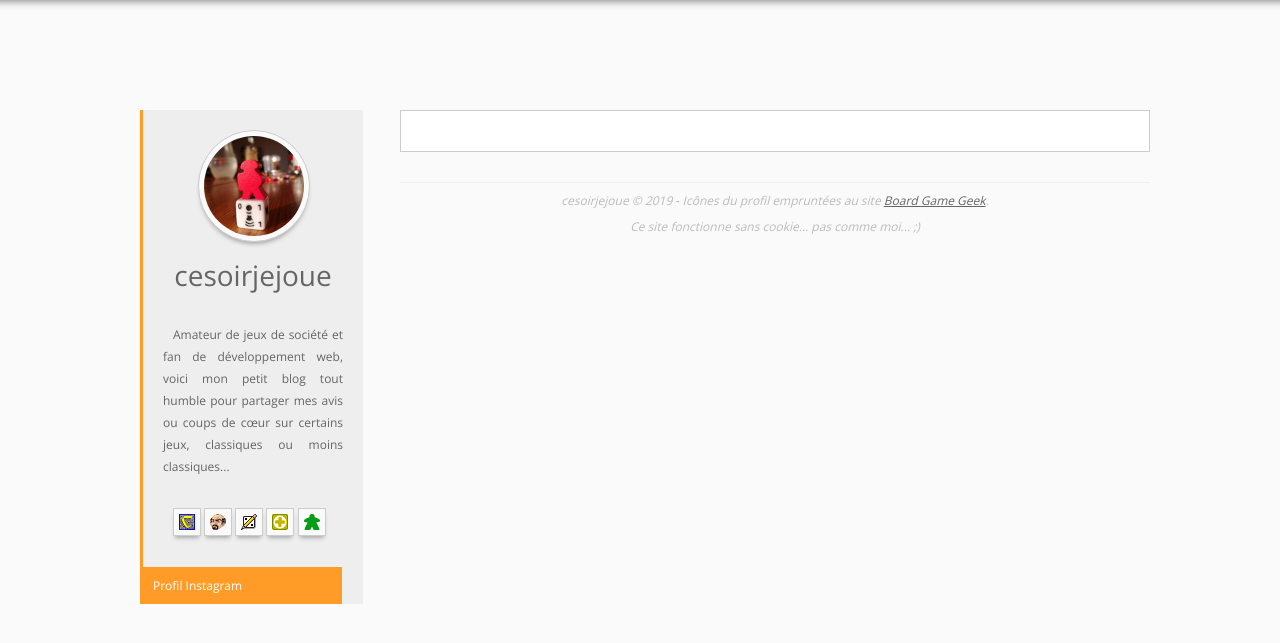
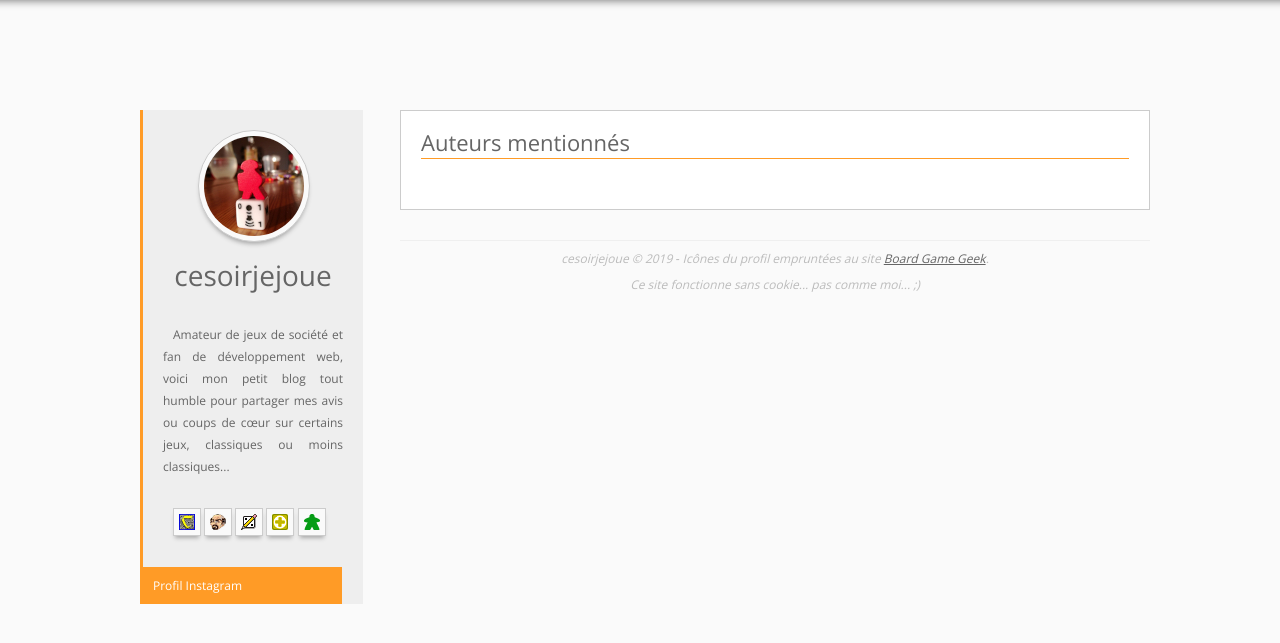
Before and after one commit to cesoirjejoue/cesoirjejoue.com, a Jekyll site: the page built from tags/tag.html, in a window 1280 px wide. Shown: the top 643 px of the page. Built offline with Jekyll 4.4.1, drawn with Linux system fonts in a browser that asks for light colours.

```diff
--- a/_data/auteurs/auteurs.yml
+++ b/_data/auteurs/auteurs.yml
@@ -9,6 +9,6 @@ wrede:
   avatar:
 
 knizia:
-  name:
-  site:
-  avatar:
+  name: a
+  site: a
+  avatar: a
--- a/_includes/auteurs.html
+++ b/_includes/auteurs.html
@@ -1,4 +1,6 @@
-{% assign jeu = site.data.jeux[post.jeu] %}
+<h2 id="auteurs">Auteurs mentionnés</h2>
+
+{% assign jeu = site.data.jeux[page.jeu] %}
 
 {% for auteurs in jeu.auteurs %}
 {% assign auteur = site.data.auteurs[auteurs.ref] %}
```
